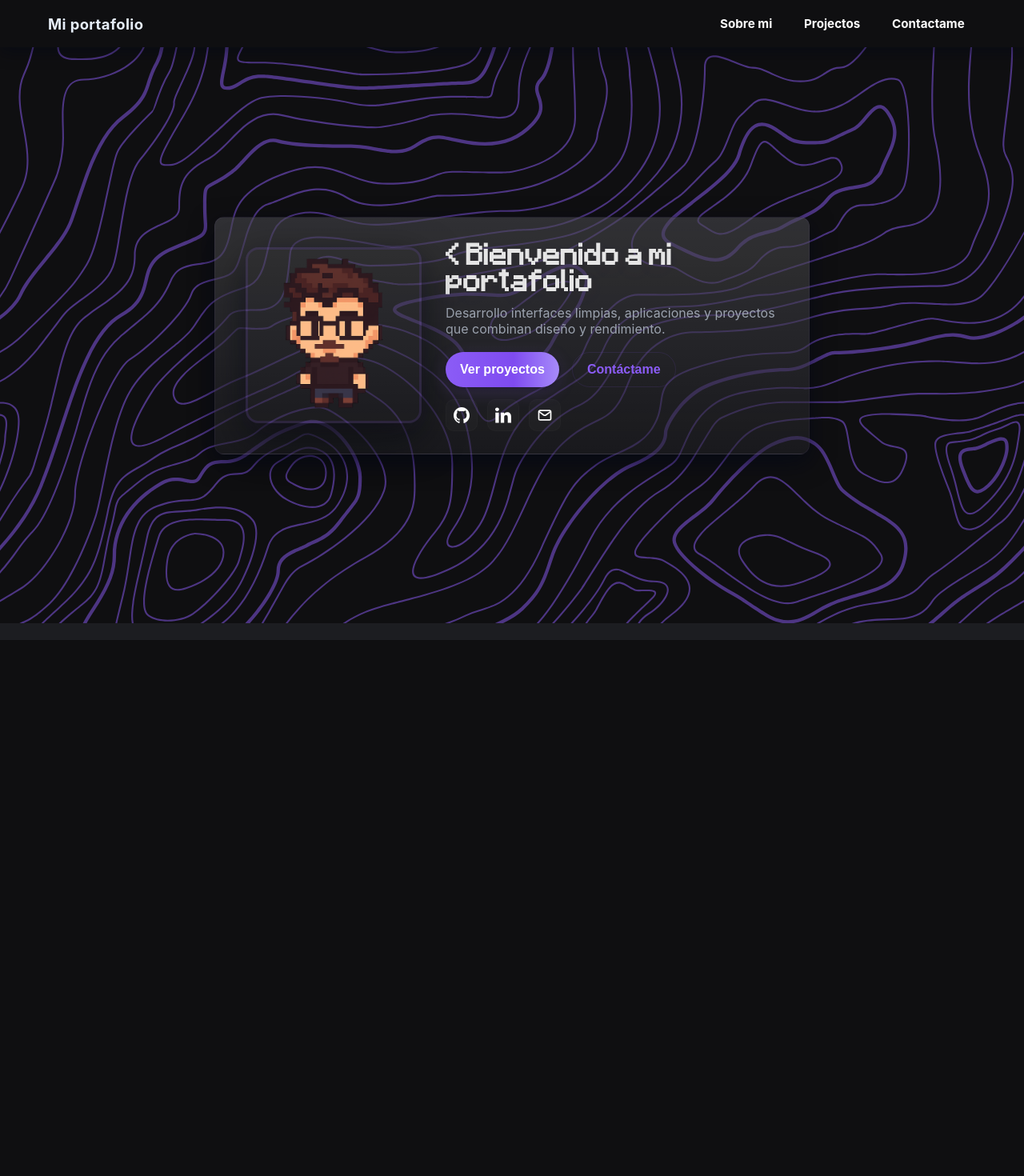
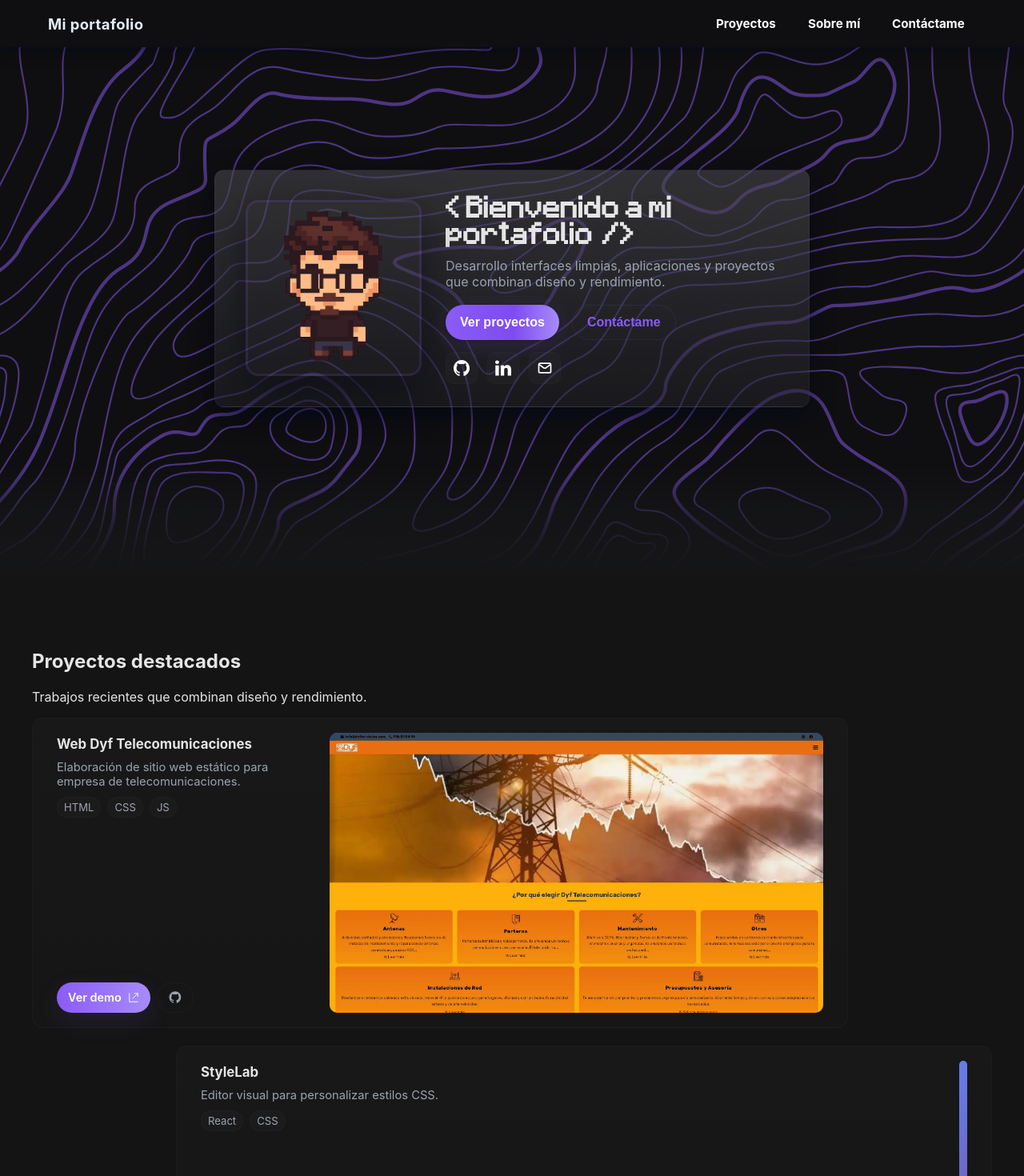
Before and after one commit to Danielgofu/Mi-Portafolio, a React (Vite) app: page / in a window 1280 px wide. Shown: the top 1470 px of the page at 80% size. Before the commit the page ends 800 px from the top, so only its background shows below. Built offline with nearby package versions, Linux system fonts and the light colour scheme.

Commit message:
Arreglado el scrollToSection

```diff
--- a/package.json
+++ b/package.json
@@ -12,6 +12,7 @@
     "lint": "eslint ."
   },
   "dependencies": {
+    "@gsap/react": "^2.1.2",
     "bootstrap": "^5.3.8",
     "gsap": "^3.13.0",
     "react": "^19.1.1",
--- a/src/App.css
+++ b/src/App.css
@@ -9,10 +9,8 @@
 
 /* Evita scroll horizontal en móvil */
 html, body, #root {
-  overflow-x: hidden;
   width: 100%;
   height: 100%;
-  scroll-behavior: smooth; /* CSS smooth scroll fallback */
 }
 
 body{
--- a/src/App.jsx
+++ b/src/App.jsx
@@ -4,33 +4,8 @@ import Header from './components/Header.jsx'
 import Projects from './components/Projects.jsx'
 import Contact from './components/Contact.jsx'
 import TextType from './components/TextType.jsx'
-import { useEffect } from 'react';
 
 function App() {
-
-  useEffect(() => {
-    // smooth scroll with header offset for internal links
-    const header = () => document.querySelector('header');
-    const handleClick = (e) => {
-      const a = e.currentTarget;
-      const href = a.getAttribute('href');
-      if (!href || !href.startsWith('#')) return;
-      const target = document.querySelector(href);
-      if (!target) return;
-      e.preventDefault();
-
-      const headerEl = header();
-      const offset = headerEl ? headerEl.getBoundingClientRect().height + 12 : 12;
-      const top = window.scrollY + target.getBoundingClientRect().top - offset;
-
-      window.scrollTo({ top, behavior: 'smooth' });
-    };
-
-    const links = Array.from(document.querySelectorAll('a[href^="#"]'));
-    links.forEach(l => l.addEventListener('click', handleClick));
-    return () => links.forEach(l => l.removeEventListener('click', handleClick));
-  }, []);
-
   return (
     <>
       <Header />
--- a/src/components/Header.jsx
+++ b/src/components/Header.jsx
@@ -1,10 +1,48 @@
-import React, { useState } from 'react';
+import React, { useState, useEffect } from 'react';
 import '../styles/Header.css';
 import defaultOpen from '../assets/menu-open.svg';
 import defaultClose from '../assets/menu-close.svg';
+import { gsap } from 'gsap';
+import { ScrollToPlugin } from 'gsap/ScrollToPlugin';
+
 
 function Header({ openIcon = defaultOpen, closeIcon = defaultClose }) {
     const [open, setOpen] = useState(false);
+    const [activeSection, setActiveSection] = useState('');
+
+      gsap.registerPlugin(ScrollToPlugin);
+
+  const scrollToSection = (sectionId) => {
+  const section = document.querySelector(sectionId);
+  if (section) {
+    gsap.to(window, {
+      duration: 1,
+      scrollTo: {
+        y: section,
+        offsetY: 70, // Ajusta el desplazamiento para evitar que el header cubra la sección
+      },
+      ease: "power2.out",
+    });
+  }
+};
+
+    useEffect(() => {
+        const sections = document.querySelectorAll('section');
+        const observer = new IntersectionObserver(
+            (entries) => {
+                entries.forEach((entry) => {
+                    if (entry.isIntersecting) {
+                        setActiveSection(entry.target.id);
+                    }
+                });
+            },
+            { threshold: 0.6 } // Detecta cuando el 60% de la sección está visible
+        );
+
+        sections.forEach((section) => observer.observe(section));
+
+        return () => observer.disconnect();
+    }, []);
 
     return (
         <header className="header">
@@ -27,12 +65,43 @@ function Header({ openIcon = defaultOpen, closeIcon = defaultClose }) {
                 </button>
 
                 <nav className={`header-nav ${open ? 'open' : ''}`}>
-                    <a href="#about" className="header-link" onClick={() => setOpen(false)}>Sobre mi</a>
-                    <a href="#projects" className="header-link" onClick={() => setOpen(false)}>Projectos</a>
-                    <a href="#contact" className="header-link" onClick={() => setOpen(false)}>Contactame</a>
+                    <a
+                        href="#projects"
+                        className={`header-link ${activeSection === 'projects' ? 'active' : ''}`}
+                        onClick={(e) => {
+                            e.preventDefault();
+                            scrollToSection('#projects');
+                            setOpen(false);
+                        }}
+                    >
+                        Proyectos
+                    </a>
+                    <a
+                        href="#about"
+                        className={`header-link ${activeSection === 'about' ? 'active' : ''}`}
+                        onClick={(e) => {
+                            e.preventDefault();
+                            scrollToSection('#about');
+                            setOpen(false);
+                        }}
+                    >
+                        Sobre mí
+                    </a>
+                    <a
+                        href="#contact"
+                        className={`header-link ${activeSection === 'contact' ? 'active' : ''}`}
+                        onClick={(e) => {
+                            e.preventDefault();
+                            scrollToSection('#contact');
+                            setOpen(false);
+                        }}
+                    >
+                        Contáctame
+                    </a>
                 </nav>
             </div>
         </header>
     );
 }
+
 export default Header;
--- a/src/components/Hero.jsx
+++ b/src/components/Hero.jsx
@@ -5,11 +5,14 @@ import githubIcon from '../assets/github.svg';
 import linkedinIcon from '../assets/linkedin.svg';
 import mailIcon from '../assets/email.svg';
 import React, { useState, useRef } from 'react';
+import gsap from 'gsap';
+import { ScrollToPlugin } from 'gsap/ScrollToPlugin';
 
 function Hero({ children }) {
   const [isHovered, setIsHovered] = useState(false);
-  const buttonRef = useRef(null);
-  const contactButtonRef = useRef(null);
+  const buttonRef = useRef();
+  const contactButtonRef = useRef();
+  gsap.registerPlugin(ScrollToPlugin);
 
   const scrollToSection = (sectionId) => {
   const section = document.getElementById(sectionId);
@@ -18,15 +21,15 @@ function Hero({ children }) {
     return;
   }
 
-    const headerEl = document.querySelector('header');
+  const headerEl = document.querySelector("header");
   const offset = headerEl ? headerEl.getBoundingClientRect().height + 12 : (window.innerWidth <= 768 ? 50 : 100);
 
-    section.style.scrollMarginTop = `${offset}px`;
-
-    section.scrollIntoView({ behavior: 'smooth', block: 'start' });
-
+  gsap.to(window, {
+    duration: 1,
+    scrollTo: { y: section, offsetY: offset, autoKill: true },
+    ease: "power2.out",
+  });
 };
-
   return (
     <section className="hero">
       <div className="hero-content">
--- a/src/styles/Header.css
+++ b/src/styles/Header.css
@@ -1,9 +1,14 @@
+:root{
+  --purple: #8b5cf6;
+  --purple-soft: #a78bfa;
+}
+
 .header {
     width: 100%;
     background: #0f0f11;
     color: white;
     box-shadow: 0 6px 20px rgba(2,6,23,0.45);
-    position: sticky;
+    position: fixed;
     top: 0;
     z-index: 50;
 }
@@ -53,8 +58,8 @@
 /* Subtle hover: smaller lift, smoother fade and soft shadow */
 .header-link:hover{
     transform: translateY(-1px) scale(1.01);
-    background: rgba(230,238,248,0.035);
-    box-shadow: 0 8px 20px rgba(2,6,23,0.18);
+    background: #e6eef809;
+    box-shadow: 0 8px 20px #a78bfa86;
     color: #ffffff;
 }
 
@@ -66,10 +71,18 @@
     box-shadow: 0 10px 30px rgba(2,6,23,0.28);
 }
 
-/* improve keyboard focus visibility */
+/* mejor visibilidad del foco del teclado */
 .header-link:focus-visible{
     box-shadow: 0 10px 30px rgba(96,165,250,0.12);
     border: 1px solid rgba(96,165,250,0.18);
+}
+
+/* Estilos para el enlace activo */
+.header-link.active {
+    background: rgba(255, 255, 255, 0.1); /* Fondo más visible */
+    box-shadow: 0 4px 12px #a78bfa; /* Sombra para destacar */
+    color: #ffffff; /* Mantén el texto blanco */
+    border: 1px solid #a78bfa; /* Borde para resaltar */
 }
 
 /* Hamburger menu (mobile) */
--- a/src/styles/Hero.css
+++ b/src/styles/Hero.css
@@ -37,6 +37,10 @@ html,body{
   background-color: var(--bg-main);
   background-image: url('../assets/hero-bg.svg');
   background-repeat: no-repeat; /* evita tiling */
+  mask-image: linear-gradient(
+    black 80%,
+    transparent
+  );
   background-size: cover;
   padding: 48px 20px;
 }
--- a/src/styles/Projects.css
+++ b/src/styles/Projects.css
@@ -1,4 +1,6 @@
 :root{
+  --bg-main: #0f0f11;
+  --bg-primary: #141414;
   --bg-secondary: #1a1b1f;
   --purple: #8b5cf6;
   --purple-soft: #a78bfa;
@@ -7,9 +9,30 @@
 }
 
 .projects {
-  padding: 72px 20px; /* aumentado */
-  background: linear-gradient(180deg, rgba(255,255,255,0.01), rgba(255,255,255,0.01));
-  color: var(--text);
+  position: relative;
+  padding: 72px 20px;
+  background: var(--bg-primary);
+}
+
+.projects::before {
+  content: "";
+  position: absolute;
+  top: -120px; /* distancia donde empieza el fade */
+  left: 0;
+  width: 100%;
+  height: 150px;
+  background: linear-gradient(
+    to bottom,
+    rgba(20,20,20,0) 0%,
+    rgba(20,20,20,1) 100%
+  );
+  pointer-events: none;
+  z-index: 0;
+}
+
+.projects-inner {
+  position: relative;
+  z-index: 1;
 }
 
 .projects-inner {
```
Also changed, not shown: 1 other file (tests, documents, lock files or other folders). Lines whose indentation alone changed are shown as unchanged.
